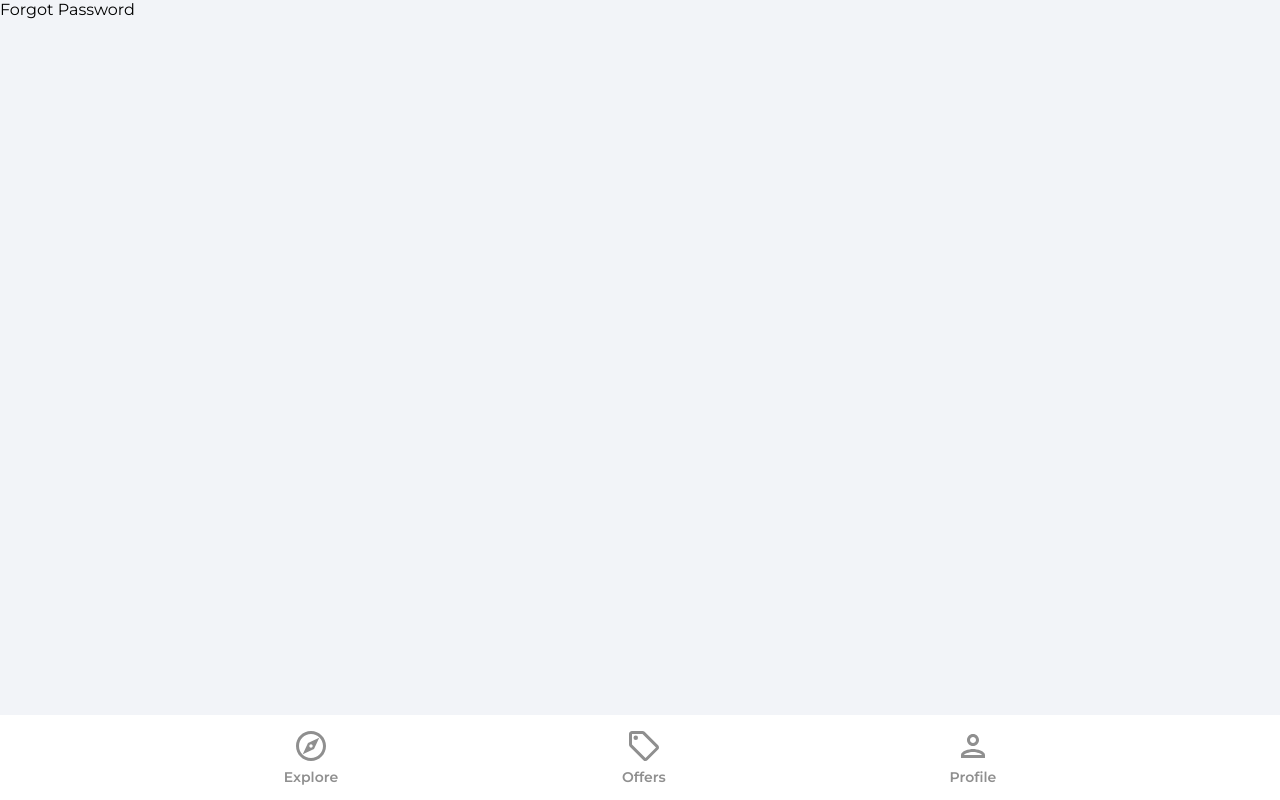
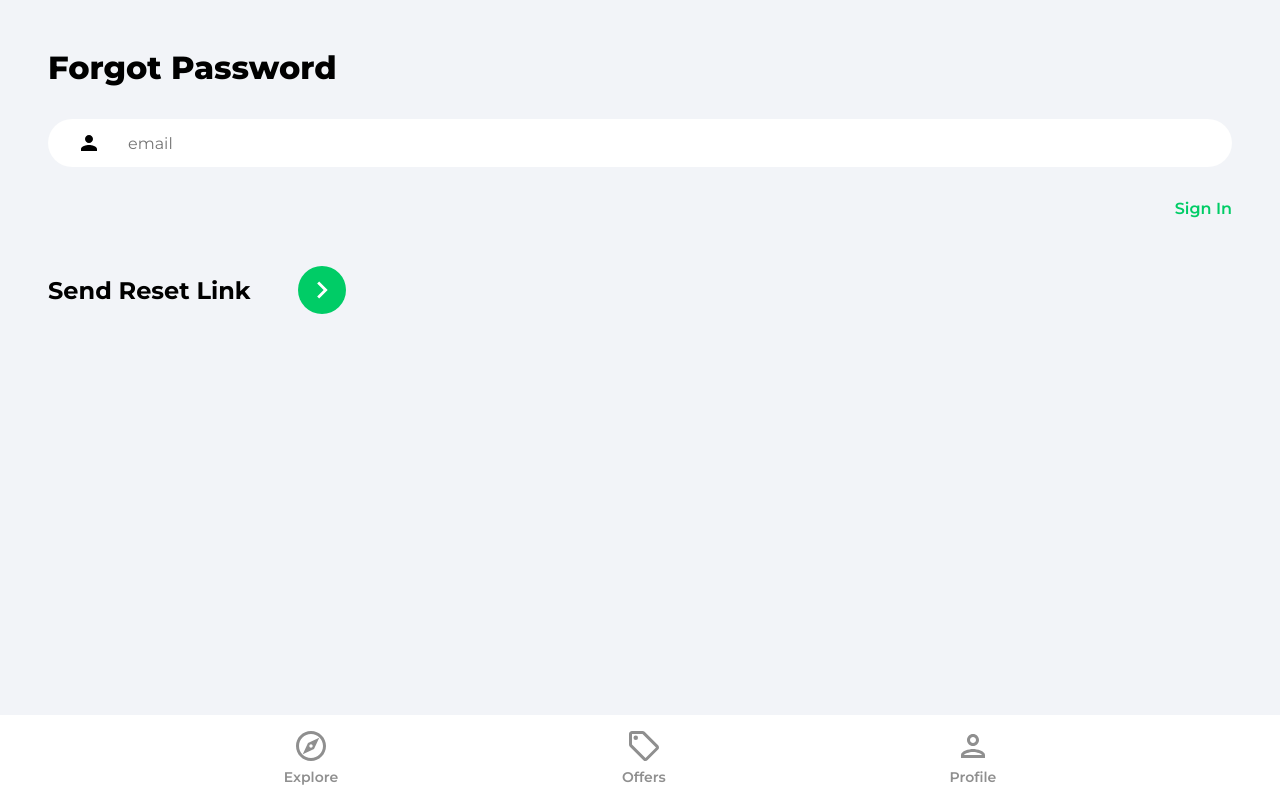
Before and after one commit to t-kalden/House-Marketplace-App, a React (Create React App) app: page /forgot-password in a window 1280 px wide. Built offline with nearby package versions, Linux system fonts and the light colour scheme.

Commit message:
building forgot password page and implementing logic to have password reset request sent to email

```diff
--- a/src/components/PrivateRoutes.jsx
+++ b/src/components/PrivateRoutes.jsx
@@ -4,8 +4,9 @@
 const PrivateRoutes = () => {
     const { loggedIn, checkingStatus } = useAuthStatus()
 
-
-    return checkingStatus ? <Spinner/> : (loggedIn ? <Outlet /> : <Navigate to='/sign-in'/>)
+    return checkingStatus ? <Spinner/>
+                : (loggedIn ? <Outlet />
+                : <Navigate to='/sign-in'/>)
 }
 
 export default PrivateRoutes
--- a/src/pages/ForgotPassword.jsx
+++ b/src/pages/ForgotPassword.jsx
@@ -1,7 +1,51 @@
+import { useState } from "react"
+import { Link } from "react-router-dom"
+import { getAuth, sendPasswordResetEmail } from "firebase/auth"
+import { toast } from 'react-toastify'
+import { ReactComponent as ArrowRightIcon } from '../assets/svg/keyboardArrowRightIcon.svg'
+
 function ForgotPassword() {
-    return (
-      <div>Forgot Password</div>
-    )
+  const [ email, setEmail ] = useState('')
+
+  const onChange = (e) => {
+    setEmail(e.target.value)
   }
 
-  export default ForgotPassword
+  const onSubmit = async (e) => {
+    e.preventDefault()
+
+    try {
+      const auth = getAuth()
+      await sendPasswordResetEmail(auth, email)
+      toast.success('Reset link was sent to your email! ')
+    } catch (error) {
+      toast.error('Unable to send reset link to email.')
+    }
+  }
+
+  return (
+    <div className="pageContainer">
+      <header>
+        <p className="pageHeader">Forgot Password</p>
+      </header>
+
+      <main>
+        <form onSubmit={ onSubmit }>
+          <input type="email" name="email" id="email" placeholder="email"
+            className="emailInput" value={ email }
+            onChange={ onChange }
+          />
+          <Link className="forgotPasswordLink" to='/sign-in'>Sign In</Link>
+          <div className="signInBar">
+            <div className="signInText">Send Reset Link</div>
+            <button className="signInButton">
+              <ArrowRightIcon fill='#fff' width='34px' height='34px' />
+            </button>
+          </div>
+        </form>
+      </main>
+    </div>
+  )
+}
+
+export default ForgotPassword
```
